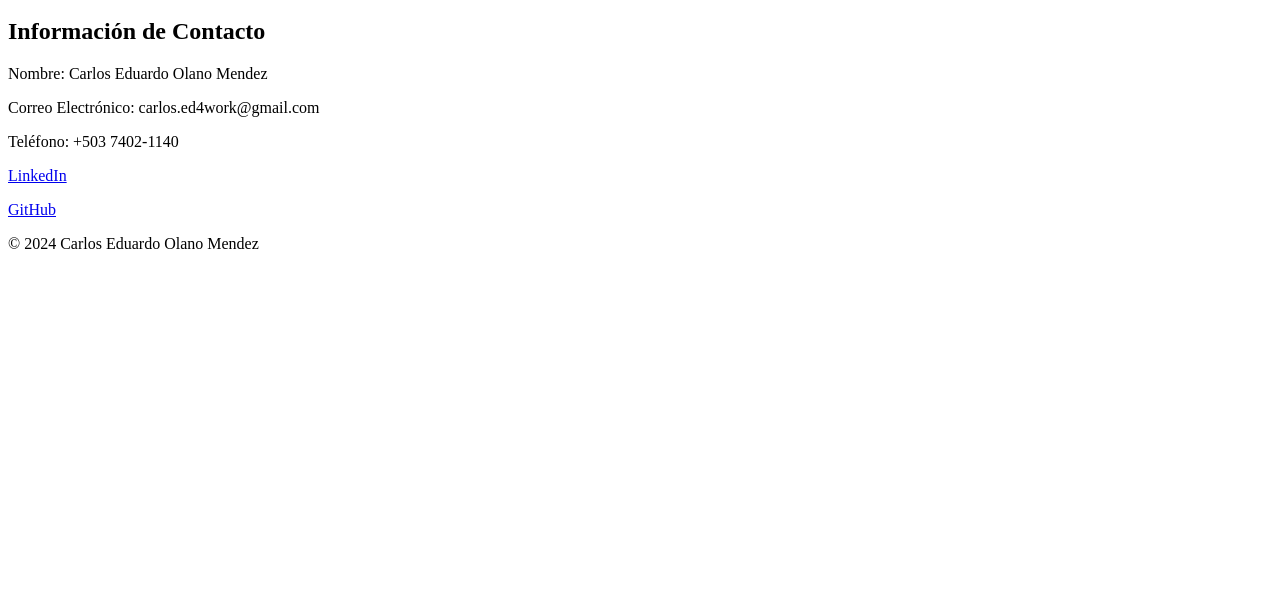
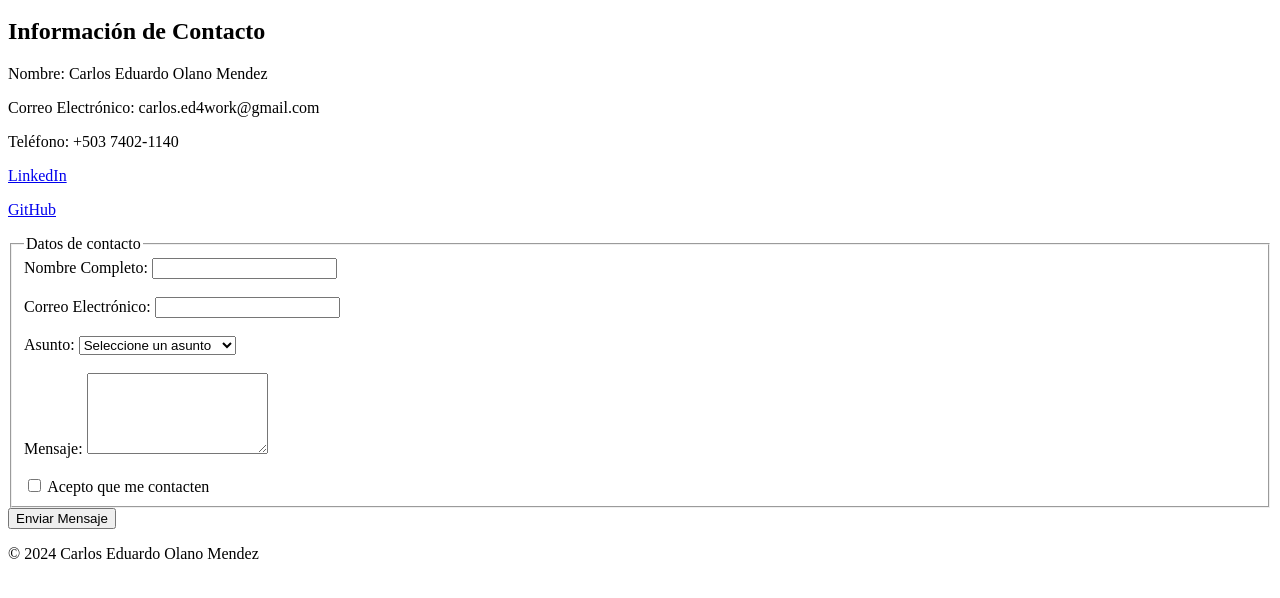
Before and after one commit to CrlsMenz/mi-portafolio, a plain HTML site: page contacto.html in a window 1280 px wide. Shown: the part 136-734 px from the top of the page. Drawn offline with Linux system fonts and the light colour scheme.

Commit message:
Agrega formulario accesible y metadatos SEO

```diff
--- a/contacto.html
+++ b/contacto.html
@@ -4,7 +4,9 @@
 <head>
     <meta charset="UTF-8">
     <meta name="viewport" content="width=device-width, initial-scale=1.0">
-    <title>Contacto</title>
+    <title>Carlos Mendez | Contacto</title>
+    <meta name="description"
+        content="Información de contacto de Carlos Mendez, desarrollador web con experiencia en HTML, CSS y JavaScript.">
 </head>
 
 <body>
@@ -28,6 +30,34 @@
             <p>Teléfono: +503 7402-1140</p>
             <p><a href="https://www.linkedin.com/in/carlos4work/" target="_blank">LinkedIn</a></p>
             <p><a href="https://github.com/CrlsMenz" target="_blank">GitHub</a></p>
+
+            <form action="https://formspree.io/f/xoedlowj" method="POST">
+                <fieldset>
+                    <legend>Datos de contacto</legend>
+
+                    <label for="name">Nombre Completo:</label>
+                    <input type="text" id="name" name="nombre" required>
+                    <br><br>
+                    <label for="correo">Correo Electrónico:</label>
+                    <input type="email" id="correo" name="correo" required>
+                    <br><br>
+                    <label for="asunto">Asunto:</label>
+                    <select id="asunto" name="asunto" required>
+                        <option value="">Seleccione un asunto</option>
+                        <option value="consulta">Oferta de empleo</option>
+                        <option value="sugerencia">Propuesta de proyecto</option>
+                        <option value="otro">Otro</option>
+                    </select>
+                    <br><br>
+                    <label for="mensaje">Mensaje:</label>
+                    <textarea id="mensaje" name="mensaje" rows="5" required></textarea>
+                    <br><br>
+                    <input type="checkbox" id="aceptar" name="aceptar" required>
+                    <label for="aceptar">Acepto que me contacten</label>
+                </fieldset>
+
+                <button type="submit">Enviar Mensaje</button>
+            </form>
         </section>
     </main>
 
```
Also changed, not shown: index.html (+6 -2 lines), proyectos.html (+4 -2 lines).
